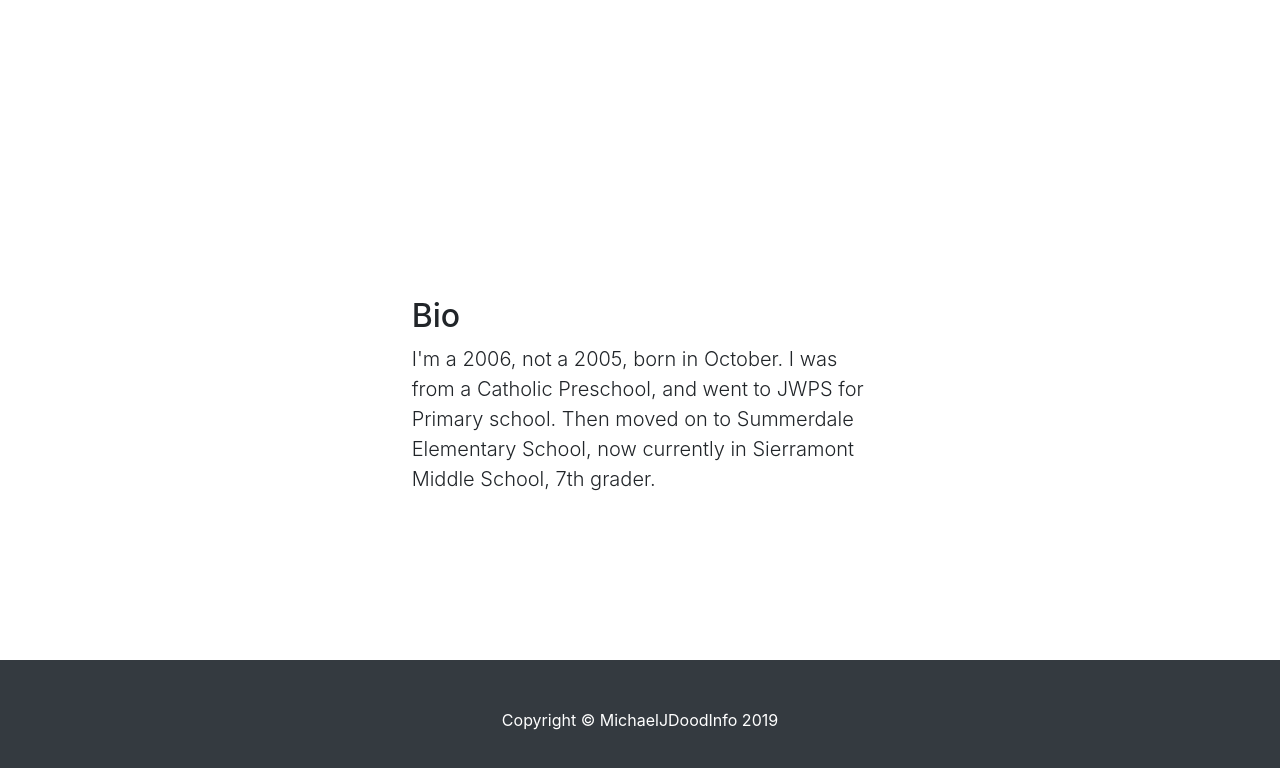
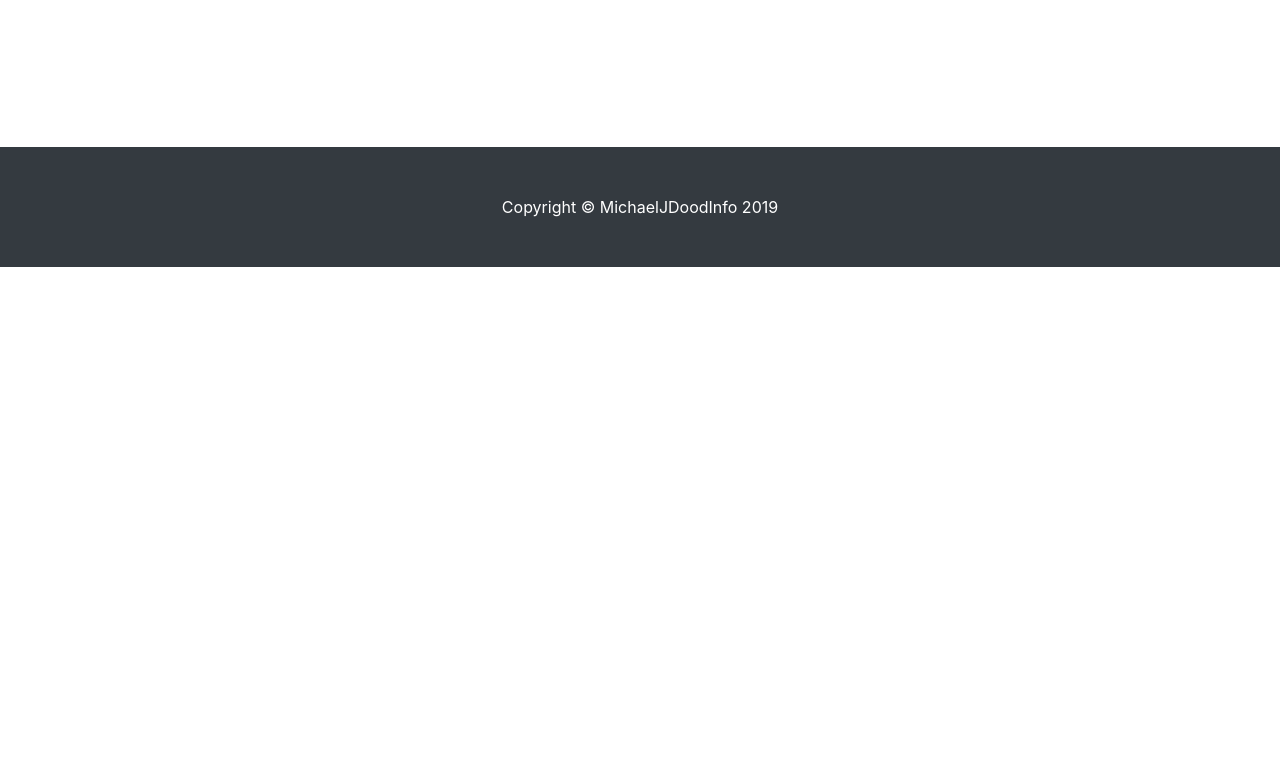
Before and after one commit to MichaelJDood/info, a website with bundled scripts: page index.html in a window 1280 px wide. Shown: the part 1560-2328 px from the top of the page. After the commit the page ends 1827 px from the top, so only its background shows below. Built offline with nearby package versions, Linux system fonts and the light colour scheme.

Commit message:
Update index.html

```diff
--- a/index.html
+++ b/index.html
@@ -37,9 +37,6 @@
           </li>
           <li class="nav-item">
             <a class="nav-link js-scroll-trigger" href="#contact">Contact</a>
-          </li>
-          <li class="nav-item">
-            <a class="nav-link js-scroll-trigger" href="#bio">Bio</a>
           </li>
         </ul>
       </div>
@@ -92,18 +89,6 @@
     </div>
   </section>
 
-    <section id="Bio">
-    <div class="container">
-      <div class="row">
-        <div class="col-lg-8 mx-auto">
-        <div class="col-lg-8 mx-auto">
-          <h2>Bio</h2>
-          <p class="lead">I'm a 2006, not a 2005, born in October. I was from a Catholic Preschool, and went to JWPS for Primary school. Then moved on to Summerdale Elementary School, now currently in Sierramont Middle School, 7th grader.</p>
-        </div>
-      </div>
-    </div>
-  </section>
-
   <!-- Footer -->
   <footer class="py-5 bg-dark">
     <div class="container">
```
